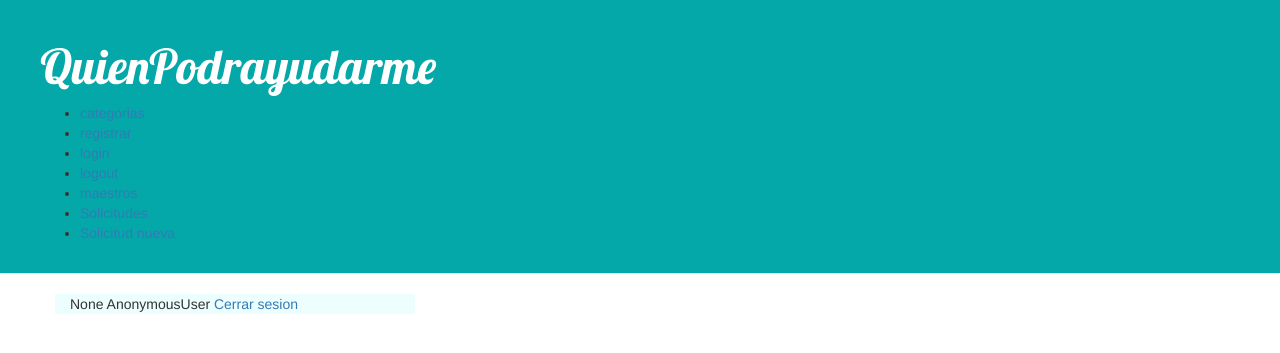
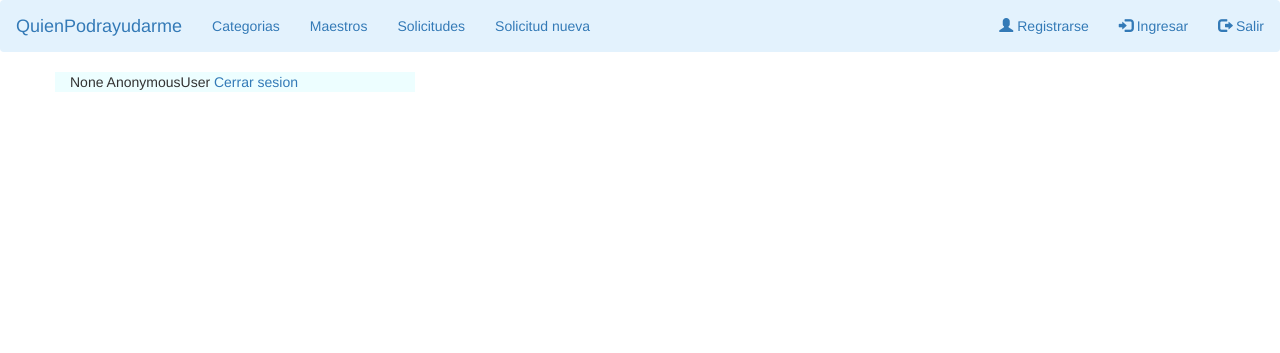
Before and after one commit to SebastianCSilva/quienpodrayudarme, a Django app: template panel_solicitudes/templates/home.html in a window 1280 px wide. Shown: the top 353 px of the page. Run offline with Django 3.2, Linux system fonts and the light colour scheme; the template is opened without the code that fills it, so the values that code supplies are empty; some libraries are stand-ins or nearby versions.

Commit message:
Se arregla la barra de navegacion primera version

```diff
--- a/panel_solicitudes/static/css/base.css
+++ b/panel_solicitudes/static/css/base.css
@@ -44,3 +44,10 @@ h1, h2, h3, h4 {
 .post h2 a, .post h2 a:visited {
     color: #000000;
 }
+
+.navbar-brand a {
+    color: #ffffff;
+    float: right;
+    font-size: 26pt;
+    margin-right: 20px;
+}
--- a/panel_solicitudes/templates/base.html
+++ b/panel_solicitudes/templates/base.html
@@ -9,20 +9,38 @@
 
 </head>
 <body>
+    <nav class="navbar navbar-light" style="background-color: #e3f2fd;">
+        <div class="container-fluid">
+            <div class="navbar-header">
+                <a class="navbar-brand" href="/">QuienPodrayudarme</a>
+            </div>
+            <ul class="nav navbar-nav">
+                <li class="active"><a href="/categorias">Categorias</a></li>
+                <li><a href="/maestros/">Maestros</a></li>
+                <li><a href="/solicitudes/">Solicitudes</a></li>
+                <li><a href="/solicitud/nueva">Solicitud nueva</a></li>
+            </ul>
+            <ul class="nav navbar-nav navbar-right">
+            <li><a href="/registrar"><span class="glyphicon glyphicon-user"></span> Registrarse</a></li>
+            <li><a href="/login"><span class="glyphicon glyphicon-log-in"></span> Ingresar</a></li>
+            <li><a href="/logout"><span class="glyphicon glyphicon-log-out"></span> Salir</a></li>
+            </ul>
+
+        </div>
+    </nav>
+    <!--
     <div class="page-header">
         <h1><a href="/">QuienPodrayudarme</a></h1>
-        <ul>
-            <li><a href="/categorias">categorias</a></li>
-            <li><a href="/registrar">registrar</a></li>
-            <li><a href="/login">login</a></li>
-            <li><a href="/logout">logout</a></li>
-            <li><a href="/maestros/">maestros</a></li>
-            <li><a href="/solicitudes/">Solicitudes</a></li>
-            <li><a href="/solicitud/nueva">Solicitud nueva</a></li>
+        <h1><a href="/categorias">categorias</a></h1>
+        <h1><a href="/registrar">registrar</a></h1>
+        <h1><a href="/login">login</a></h1>
+        <h1><a href="/logout">logout</a></h1>
+        <h1><a href="/maestros/">maestros</a></h1>
+        <h1><a href="/solicitudes/">Solicitudes</a></h1>
+        <h1><a href="/solicitud/nueva">Solicitud nueva</a></h1>
 
-
-        </ul>
     </div>
+    -->
     <div class="content container">
         <div class="row">
             <div class="col-md-4">
```
